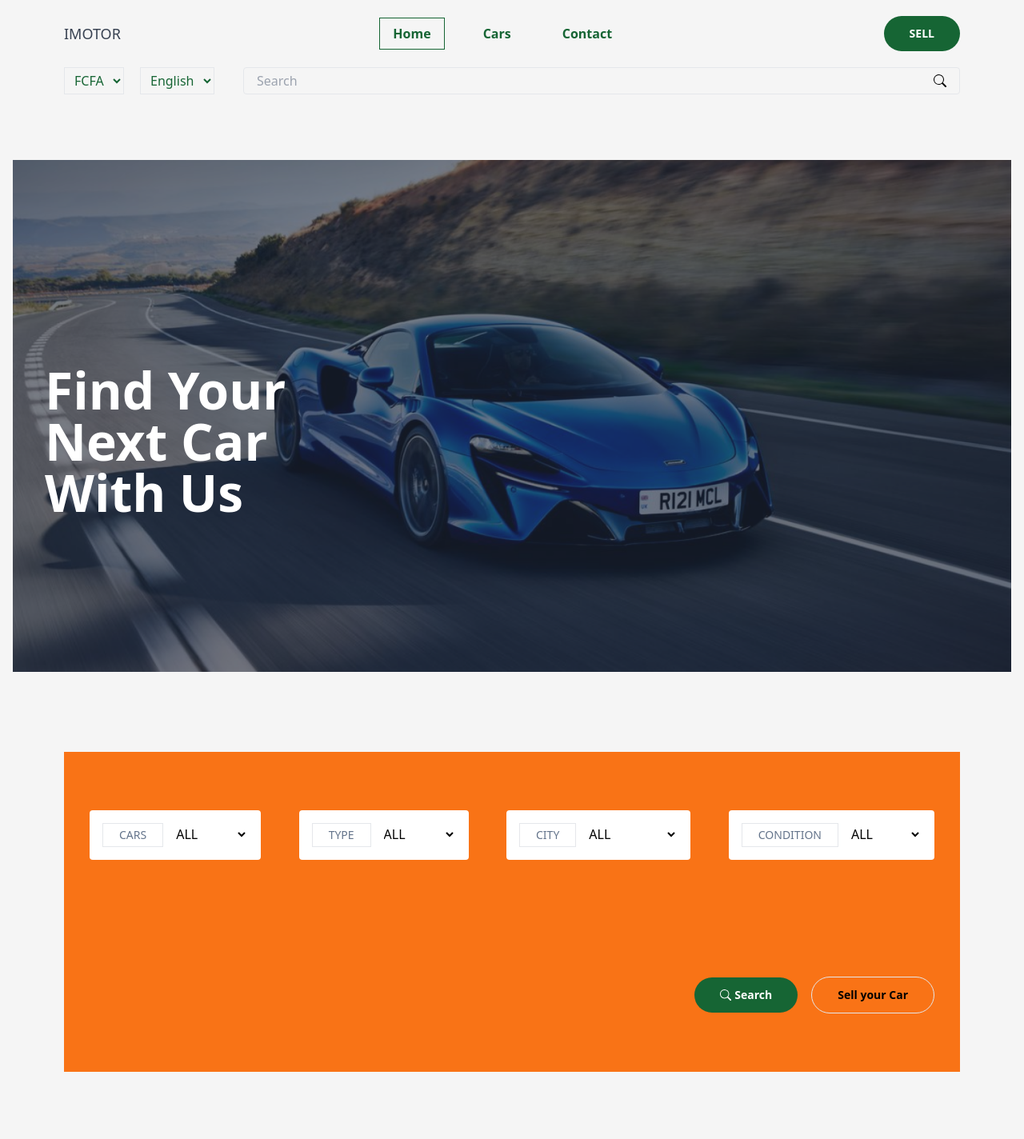
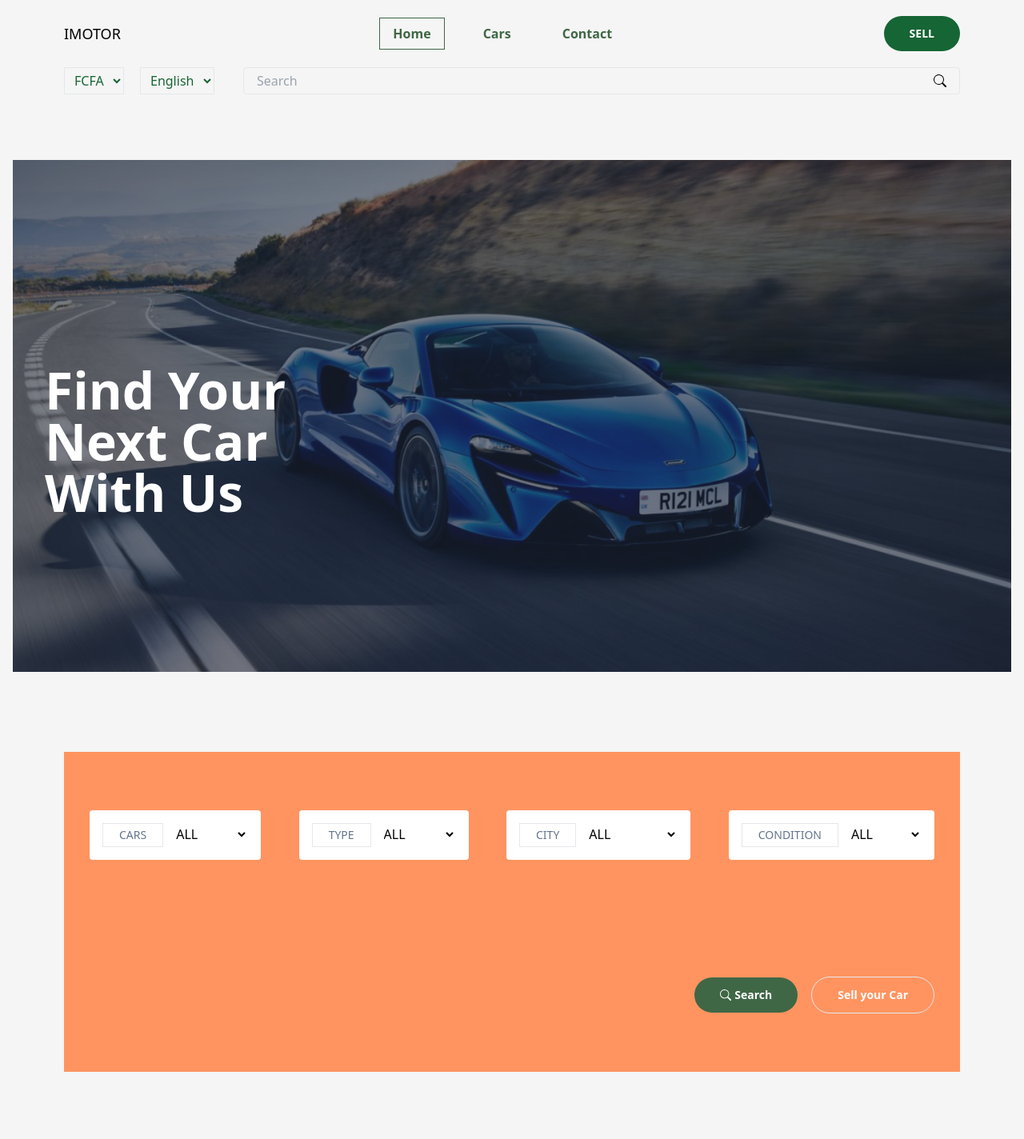
Before and after one commit to mbianou-bradon/iknite-space-hackhaton-first-edition, a React (Create React App) app: page / in a window 1280 px wide. Shown: the top 1424 px of the page at 80% size. Built offline with nearby package versions, Linux system fonts and the light colour scheme.

Commit message:
Created Theme Field

```diff
--- a/src/components/Cards/Card.tsx
+++ b/src/components/Cards/Card.tsx
@@ -15,11 +15,11 @@ export default function Card(prop:Props) {
     <div className="h-[24rem] w-[17rem] bg-white cursor-pointer hover:shadow-md">
       <Link to="/cars/:carId">
         <div>
-            <div className="h-[14rem] w-full bg-rose-600">
+            <div className="h-[14rem] w-full bg-gray-secondary">
               <img src={prop.img} className="h-full w-full object-cover object-center"/>
             </div>
             <div className="cardBody flex flex-col h-[10rem] px-4 pt-3 pb-3">
-              <div className="text-orange-500 mb-3 font-bold text-sm"><h2>NEGOTIABLE</h2></div>
+              <div className="text-orange-primary mb-3 font-bold text-sm"><h2>NEGOTIABLE</h2></div>
               <div className="cardName text-2xl font-semibold">
                 <h2>Name</h2>
               </div>
@@ -30,7 +30,7 @@ export default function Card(prop:Props) {
               <div>
                   <div className="flex items-center gap-1 font-bold">
                       {/* Location Icon */}
-                      <div>
+                      <div className="text-orange-primary">
                           <GrLocation />
                       </div>
                       <h2>Douala</h2>
--- a/src/components/Filter.tsx
+++ b/src/components/Filter.tsx
@@ -4,7 +4,7 @@ export default function Filter(){
 
     return(
         <div className="h-[50vh] px-20 mb-[6.25rem]">
-            <div className="bg-orange-500 w-full h-full flex flex-col justify-around px-8">
+            <div className="bg-orange-secondary w-full h-full flex flex-col justify-around px-8">
                 <div className="flex items-center justify-between flex-wrap gap-y-5">
                     <div className="filterContainer">
                         <label htmlFor="cars" className="filterLabel">CARS</label>
@@ -60,14 +60,14 @@ export default function Filter(){
 
                     </div>
 
-                    <div className="btn text-white flex items-center gap-1 bg-green-800">
+                    <div className="btn text-white flex items-center gap-1 bg-green-primary">
                         <div>
                             <BsSearch />
                         </div>
                         <h2>Search</h2>
                     </div>
 
-                    <div className="btn border hover:bg-orange-600">
+                    <div className="btn border hover:bg-orange-primary text-white">
                         <h2>Sell your Car</h2>
                     </div>
                 </div>
--- a/src/components/Footer.tsx
+++ b/src/components/Footer.tsx
@@ -4,7 +4,7 @@ import { BsFacebook, BsInstagram, BsMessenger, BsYoutube } from  "react-icons/bs
 export default function Footer() {
   return (
     <footer id="contact" className="sm:px-4">
-        <div className="bg-[#0b120b] text-white px-4 md:px-28 pt-28 p-1">
+        <div className="bg-green-secondary text-white px-4 md:px-28 pt-28 p-1">
             <div className="grid grid-cols-1 md:grid-cols-2 mb-12 md:mb-20 gap-10 md:gap-y-52">
                 <div className="w-30 h-auto">
                     <h1 className="md:text-7xl text-5xl font-extrabold pb-5 leading-snug">Get in Contact with Us</h1>
@@ -16,7 +16,7 @@ export default function Footer() {
 
                         <input type="email" id="email" placeholder="Your business email" className="border-0 md:px-5 px-auto italic focus:outline-none text-orange-400 min-w-0"/>
 
-                        <div className="bg-[#fd661f] shadow-md ml-4 md:pl-4 md:pr-2 flex justify-center items-center">
+                        <div className="bg-orange-primary shadow-md ml-4 md:pl-4 md:pr-2 flex justify-center items-center">
                             <h3 className="md:py-3 hidden md:block">Get started</h3>
 
                             <svg xmlns="http://www.w3.org/2000/svg" width="1em" className="text-4xl md:hidden lg:block" height="1em" preserveAspectRatio="xMidYMid meet" viewBox="0 0 24 24"><path fill="currentColor" d="M16.01 11H4v2h12.01v3L20 12l-3.99-4v3z"/></svg>
--- a/src/components/Navbar/UpperNavbar.tsx
+++ b/src/components/Navbar/UpperNavbar.tsx
@@ -20,7 +20,7 @@ export default function UpperNavbar() {
           w-full
           py-4
           md:py-0
-          text-lg text-gray-700
+          text-lg
         "
       >
        <div>
@@ -54,18 +54,18 @@ export default function UpperNavbar() {
               md:justify-between
               md:pt-0
               gap-8
-              font-semibold text-green-800"
+              font-semibold text-green-primary"
           >
             <li>
-              <NavLink className={({isActive})=> isActive? "border border-green-800 text-green-800 p-4 py-2": "text-green-800 font-semibold p-4 py-2"} to="/"
+              <NavLink className={({isActive})=> isActive? "border border-green-primary text-green-primary p-4 py-2": "text-green-primary font-semibold p-4 py-2"} to="/"
                 >Home</NavLink>
             </li>
             <li>
-              <NavLink className={({isActive})=> isActive? "border border-green-800 text-green-800 p-4 py-2": "text-green-800 font-semibold p-4 py-2"} to="/cars"
+              <NavLink className={({isActive})=> isActive? "border border-green-primary text-green-primary p-4 py-2": "text-green-primary font-semibold p-4 py-2"} to="/cars"
                 >Cars</NavLink>
             </li>
             <li>
-              <NavLink className={({isActive})=> isActive? "border border-green-800 text-green-800 p-4 py-2": "text-green-800 font-semibold p-4 py-2"} to="/contact"
+              <NavLink className={({isActive})=> isActive? "border border-green-primary text-green-primary p-4 py-2": "text-green-primary font-semibold p-4 py-2"} to="/contact"
                 >Contact</NavLink>
             </li>
           </ul>
--- a/tailwind.config.js
+++ b/tailwind.config.js
@@ -5,8 +5,17 @@ module.exports = {
   ],
   theme: {
     extend: {
-      color: {
-
+      colors: {
+        "orange-primary": "#FD661F",
+        "orange-secondary": "#FF9460",
+        "orange-secondary-light": "#F6CBBB",
+        "green-primary": "#3F6745",
+        "green-secondary": "#1E3322",
+        "green-secondary-light": "#DBE0DA",
+        "blue-primary": "#1A20A9",
+        "blulish-secondary": "#3D41A4",
+        "gray-secondary": "#F5F4F0",
+        "pink-secondary": "#DEBAAE"
       }
     },
   },
```
Also changed, not shown: src/pages/CarDescription.tsx (+30 -14 lines).
